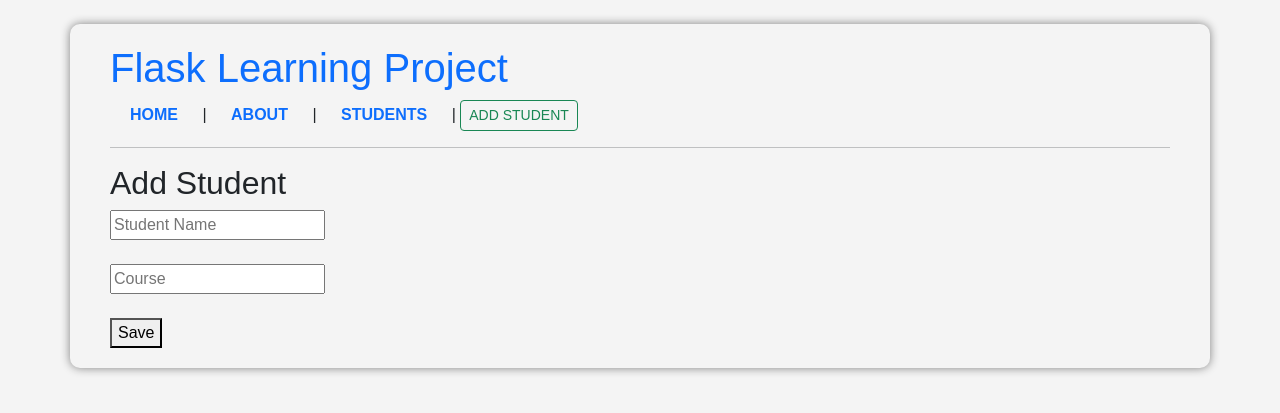
After one commit to bilaljee76/flask-bc, a Flask app: page /student/add in a window 1280 px wide. The commit adds this page. Shown: the top 413 px of the page. Run offline with Flask 3, Linux system fonts and the light colour scheme; some libraries are stand-ins or nearby versions.

Commit message:
Complete Flask Student Management System CRUD

```diff
--- a/app.py
+++ b/app.py
@@ -6,6 +6,9 @@ from routes.predict_route import predict
 
 app = Flask(__name__)
 
+# Flask stores flash messages temporarily.
+app.secret_key = "secret-key"
+
 app.register_blueprint(main)
 app.register_blueprint(student)
 app.register_blueprint(predict)
--- a/insert_student.py
+++ b/insert_student.py
@@ -12,7 +12,7 @@ cursor.execute(
     (name, course)
 
     VALUES
-    ('Ahmed', 'ML')
+    ('Amjad', 'HTMX')
     """
 )
 
--- a/routes/student_route.py
+++ b/routes/student_route.py
@@ -1,7 +1,13 @@
 from flask import Blueprint
 from flask import render_template
 from flask import request
+from flask import redirect
+from flask import url_for
+from flask import flash
+
 import sqlite3
+
+
 student = Blueprint("student", __name__)
 
 @student.route("/student", methods=["GET", "POST"])
@@ -59,3 +65,143 @@ def students_db():
         "students_db.html",
         students_records=students_records
     )
+
+@student.route(
+        "/student/add",
+        methods=["GET", "POST"]
+        )
+def add_student():
+
+    if request.method=="POST":
+        name = request.form.get("name")
+        course = request.form.get("course")
+
+        connection = sqlite3.connect("students.db")
+
+        cursor = connection.cursor()
+
+        cursor.execute(
+            """
+            INSERT INTO students
+            (name, course)
+
+            VALUES(?, ?)
+            """,
+            (name, course)
+        )
+
+        connection.commit()
+
+        connection.close()
+
+        flash(
+            "Student Added Successfully!"
+        )
+
+        return redirect(
+            url_for("student.students_db")
+        )
+
+    return render_template(
+        "add_student.html"
+    )
+
+@student.route(
+    "/student/update/<int:student_id>",
+    methods=["GET", "POST"]
+)
+def update_student(student_id):
+
+    if request.method == "POST":
+
+        name = request.form.get("name")
+        course = request.form.get("course")
+
+        connection = sqlite3.connect(
+            "students.db"
+        )
+
+        cursor = connection.cursor()
+
+        cursor.execute(
+            """
+            UPDATE students
+
+            SET
+                name = ?,
+                course = ?
+
+            WHERE id = ?
+            """,
+            (name, course, student_id)
+        )
+
+        connection.commit()
+
+        connection.close()
+
+        flash(
+            "Student Updated Successfully!"
+        )
+
+        return redirect(
+            url_for("student.students_db")
+        )
+
+    connection = sqlite3.connect(
+        "students.db"
+    )
+
+    cursor = connection.cursor()
+
+    cursor.execute(
+        """
+        SELECT *
+        FROM students
+
+        WHERE id = ?
+        """,
+        (student_id,)
+    )
+
+    student = cursor.fetchone()
+
+    connection.close()
+
+    return render_template(
+        "update_student.html",
+        student=student
+    )
+
+
+@student.route(
+    "/student/delete/<int:student_id>"
+)
+def delete_student(student_id):
+
+    connection = sqlite3.connect(
+        "students.db"
+    )
+
+    cursor = connection.cursor()
+
+    cursor.execute(
+        """
+        DELETE FROM students
+
+        WHERE id = ?
+        """,
+        (student_id,)
+    )
+
+    connection.commit()
+
+    connection.close()
+
+    flash(
+            "Student Updated Successfully!"
+        )
+
+    return redirect(
+        url_for("student.students_db")
+    )
--- /dev/null
+++ b/templates/add_student.html
@@ -0,0 +1,21 @@
+{% extends "base.html" %}
+
+{% block content %}
+
+<h2>Add Student</h2>
+
+<form method="POST" action="{{ url_for('student.add_student') }}">
+    <input type="text" name="name" placeholder="Student Name">
+
+    <br><br>
+
+    <input type="text" name="course" placeholder="Course">
+
+    <br><br>
+
+    <button type="submit">
+        Save
+    </button>
+</form>
+
+{% endblock %}
--- a/templates/base.html
+++ b/templates/base.html
@@ -12,7 +12,7 @@
 <div class="container mt-4">
 
     <h1 class="text-primary">
-        Bilal Flask Learning Project
+        Flask Learning Project
     </h1>
 
     <a href="{{ url_for('main.home_page') }}">
@@ -25,7 +25,34 @@
         About
     </a>
 
+    |
+
+    <a href="{{ url_for('student.students_db') }}">
+        Students
+    </a>
+
+    |
+
+    <a href="{{ url_for('student.add_student') }}" class="btn btn-outline-success btn-sm">
+        Add Student
+    </a>
+
     <hr>
+
+    {% with messages = get_flashed_messages() %}
+
+        {% if messages %}
+
+            {% for message in messages %}
+
+                <div class="alert alert-success">
+                    {{ message }}
+                </div>
+            {% endfor %}
+
+        {% endif %}
+
+    {% endwith %}
 
     {% block content %}
     {% endblock %}
```
Also changed, not shown: templates/students_db.html (+30 -0 lines), templates/update_student.html (added, +31 -0 lines).
